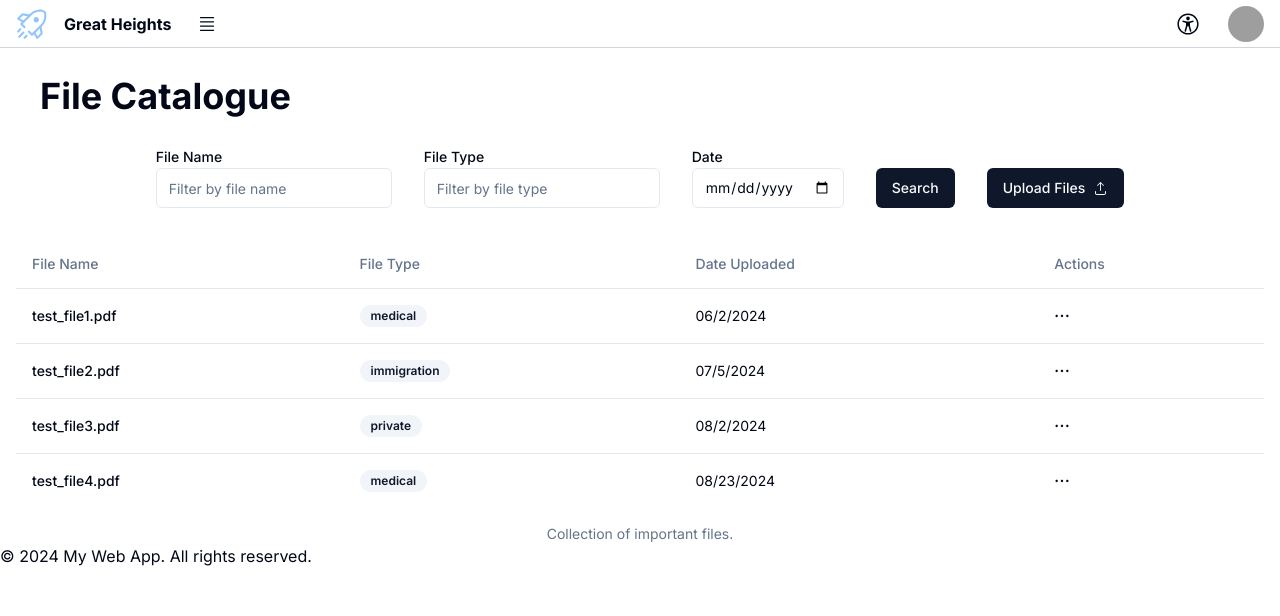
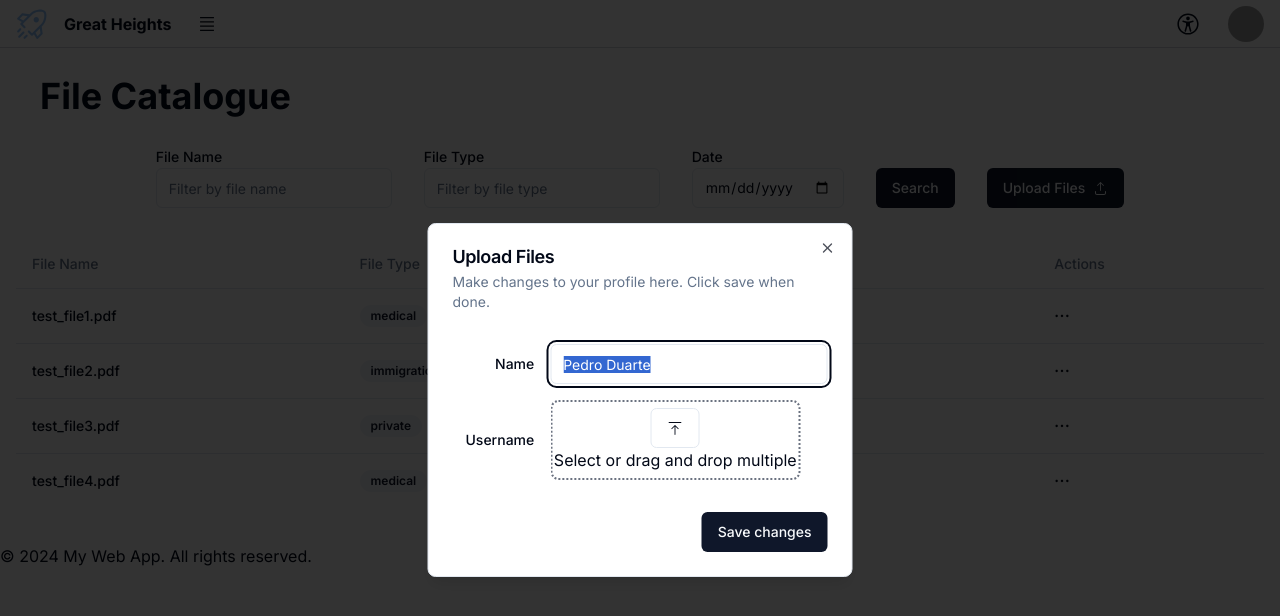
Before and after one commit to fatokik/great-heights-file-app, a Next.js app: page /file-catalogue in a window 1280 px wide. Both pictures are taken after a click on the button "Upload Files". Shown: the top 616 px of the page. Built offline with nearby package versions, Linux system fonts and the light colour scheme; grey boxes are pictures that could not be loaded.

Commit message:
created file picker and file upload view ....wip

```diff
--- a/components/FileCatalogue/FileCatalogue.tsx
+++ b/components/FileCatalogue/FileCatalogue.tsx
@@ -1,4 +1,6 @@
-import { FC } from "react";
+"use client";
+
+import { useState } from "react";
 import {
   Table,
   TableBody,
@@ -15,9 +17,12 @@
 import { Button } from "../ui/button";
 import { Badge } from "../ui/badge";
 
+import { FileUploadView } from "./FileUploadView";
+
 import { DotsHorizontalIcon, UploadIcon } from "@radix-ui/react-icons";
 
-export const FileCatalogue: FC = () => {
+export const FileCatalogue: React.FC = () => {
+  const [isFileDialogOpen, setIsFileDialogOpen] = useState(false);
   const dummyfileData = [
     {
       id: 1,
@@ -47,6 +52,10 @@
 
   return (
     <Page title="File Catalogue">
+      <FileUploadView
+        isOpen={isFileDialogOpen}
+        onClose={() => setIsFileDialogOpen(!isFileDialogOpen)}
+      />
       <div className="flex flex-row justify-center gap-x-8 pb-8">
         <div>
           <Label htmlFor="fileName">File Name</Label>
@@ -66,7 +75,7 @@
         </div>
 
         <div className="flex items-end ">
-          <Button>
+          <Button onClick={() => setIsFileDialogOpen(!isFileDialogOpen)}>
             Upload Files
             <UploadIcon className="ml-2" />
           </Button>
--- /dev/null
+++ b/components/FileCatalogue/FileUploadView.tsx
@@ -0,0 +1,56 @@
+import { FilePicker } from "../FilePicker";
+
+import { Button } from "@/components/ui/button";
+import {
+  Dialog,
+  DialogContent,
+  DialogDescription,
+  DialogFooter,
+  DialogHeader,
+  DialogTitle,
+} from "@/components/ui/dialog";
+import { Input } from "@/components/ui/input";
+import { Label } from "@/components/ui/label";
+
+type FileUploadViewProps = {
+  isOpen: boolean;
+  onClose: () => void;
+};
+
+export const FileUploadView: React.FC<FileUploadViewProps> = ({
+  isOpen,
+  onClose,
+}) => {
+  return (
+    <Dialog open={isOpen} onOpenChange={onClose}>
+      <DialogContent className="sm:max-w-[425px]">
+        <DialogHeader>
+          <DialogTitle>Upload Files</DialogTitle>
+          <DialogDescription>
+            Make changes to your profile here. Click save when done.
+          </DialogDescription>
+        </DialogHeader>
+        <div className="grid gap-4 py-4">
+          <div className="grid grid-cols-4 items-center gap-4">
+            <Label htmlFor="name" className="text-right">
+              Name
+            </Label>
+            <Input id="name" value="Pedro Duarte" className="col-span-3" />
+          </div>
+          <div className="grid grid-cols-4 items-center gap-4">
+            <Label htmlFor="username" className="text-right">
+              Username
+            </Label>
+            <FilePicker onChange={() => {}} />
+          </div>
+        </div>
+        <DialogFooter>
+          <Button type="submit" onClick={onClose}>
+            Save changes
+          </Button>
+        </DialogFooter>
+      </DialogContent>
+    </Dialog>
+  );
+};
+export default FileUploadView;
--- /dev/null
+++ b/components/FilePicker.tsx
@@ -0,0 +1,66 @@
+"use client";
+
+import { useState } from "react";
+
+import { Button } from "@/components/ui/button";
+import { cn } from "@/lib/utils";
+import { PinTopIcon } from "@radix-ui/react-icons";
+
+interface FilePickerProps {
+  onChange: (e: FileList | null) => void;
+}
+
+export const FilePicker: React.FC<FilePickerProps> = (
+  props: FilePickerProps
+) => {
+  const [hover, setHover] = useState(false);
+  const [fileText, setFileText] = useState("Select or drag and drop multiple ");
+
+  const handleFileChange = (event: React.ChangeEvent<HTMLInputElement>) => {
+    const currFiles = event.target.files ? event.target.files : null;
+
+    if (currFiles) {
+      props.onChange(currFiles);
+      currFiles.length === 1
+        ? setFileText(`${currFiles.length} file selected`)
+        : setFileText(`${currFiles.length} files selected`);
+    }
+  };
+
+  const handleOnMouseEnter = () => {
+    setHover(true);
+  };
+  const handleOnMouseLeave = () => {
+    setHover(false);
+  };
+
+  return (
+    <div
+      className={cn(
+        "flex items-center justify-center border-2 border-dotted border-gray-500 rounded-lg",
+        "min-h-[10vh] w-[250px]",
+        hover && "bg-blue-50"
+      )}
+      onMouseEnter={handleOnMouseEnter}
+      onMouseLeave={handleOnMouseLeave}
+    >
+      <div className="flex flex-col items-center">
+        <Button
+          //   as="label"
+          variant={hover ? "default" : "outline"}
+          className="flex flex-col items-center"
+        >
+          <input
+            multiple
+            type="file"
+            onChange={handleFileChange}
+            className="hidden"
+          />
+          <PinTopIcon />
+        </Button>
+        <p>{fileText}</p>
+      </div>
+    </div>
+  );
+};
+export default FilePicker;
--- /dev/null
+++ b/components/ui/dialog.tsx
@@ -0,0 +1,122 @@
+"use client"
+
+import * as React from "react"
+import * as DialogPrimitive from "@radix-ui/react-dialog"
+import { X } from "lucide-react"
+
+import { cn } from "@/lib/utils"
+
+const Dialog = DialogPrimitive.Root
+
+const DialogTrigger = DialogPrimitive.Trigger
+
+const DialogPortal = DialogPrimitive.Portal
+
+const DialogClose = DialogPrimitive.Close
+
+const DialogOverlay = React.forwardRef<
+  React.ElementRef<typeof DialogPrimitive.Overlay>,
+  React.ComponentPropsWithoutRef<typeof DialogPrimitive.Overlay>
+>(({ className, ...props }, ref) => (
+  <DialogPrimitive.Overlay
+    ref={ref}
+    className={cn(
+      "fixed inset-0 z-50 bg-black/80  data-[state=open]:animate-in data-[state=closed]:animate-out data-[state=closed]:fade-out-0 data-[state=open]:fade-in-0",
+      className
+    )}
+    {...props}
+  />
+))
+DialogOverlay.displayName = DialogPrimitive.Overlay.displayName
+
+const DialogContent = React.forwardRef<
+  React.ElementRef<typeof DialogPrimitive.Content>,
+  React.ComponentPropsWithoutRef<typeof DialogPrimitive.Content>
+>(({ className, children, ...props }, ref) => (
+  <DialogPortal>
+    <DialogOverlay />
+    <DialogPrimitive.Content
+      ref={ref}
+      className={cn(
+        "fixed left-[50%] top-[50%] z-50 grid w-full max-w-lg translate-x-[-50%] translate-y-[-50%] gap-4 border bg-background p-6 shadow-lg duration-200 data-[state=open]:animate-in data-[state=closed]:animate-out data-[state=closed]:fade-out-0 data-[state=open]:fade-in-0 data-[state=closed]:zoom-out-95 data-[state=open]:zoom-in-95 data-[state=closed]:slide-out-to-left-1/2 data-[state=closed]:slide-out-to-top-[48%] data-[state=open]:slide-in-from-left-1/2 data-[state=open]:slide-in-from-top-[48%] sm:rounded-lg",
+        className
+      )}
+      {...props}
+    >
+      {children}
+      <DialogPrimitive.Close className="absolute right-4 top-4 rounded-sm opacity-70 ring-offset-background transition-opacity hover:opacity-100 focus:outline-none focus:ring-2 focus:ring-ring focus:ring-offset-2 disabled:pointer-events-none data-[state=open]:bg-accent data-[state=open]:text-muted-foreground">
+        <X className="h-4 w-4" />
+        <span className="sr-only">Close</span>
+      </DialogPrimitive.Close>
+    </DialogPrimitive.Content>
+  </DialogPortal>
+))
+DialogContent.displayName = DialogPrimitive.Content.displayName
+
+const DialogHeader = ({
+  className,
+  ...props
+}: React.HTMLAttributes<HTMLDivElement>) => (
+  <div
+    className={cn(
+      "flex flex-col space-y-1.5 text-center sm:text-left",
+      className
+    )}
+    {...props}
+  />
+)
+DialogHeader.displayName = "DialogHeader"
+
+const DialogFooter = ({
+  className,
+  ...props
+}: React.HTMLAttributes<HTMLDivElement>) => (
+  <div
+    className={cn(
+      "flex flex-col-reverse sm:flex-row sm:justify-end sm:space-x-2",
+      className
+    )}
+    {...props}
+  />
+)
+DialogFooter.displayName = "DialogFooter"
+
+const DialogTitle = React.forwardRef<
+  React.ElementRef<typeof DialogPrimitive.Title>,
+  React.ComponentPropsWithoutRef<typeof DialogPrimitive.Title>
+>(({ className, ...props }, ref) => (
+  <DialogPrimitive.Title
+    ref={ref}
+    className={cn(
+      "text-lg font-semibold leading-none tracking-tight",
+      className
+    )}
+    {...props}
+  />
+))
+DialogTitle.displayName = DialogPrimitive.Title.displayName
+
+const DialogDescription = React.forwardRef<
+  React.ElementRef<typeof DialogPrimitive.Description>,
+  React.ComponentPropsWithoutRef<typeof DialogPrimitive.Description>
+>(({ className, ...props }, ref) => (
+  <DialogPrimitive.Description
+    ref={ref}
+    className={cn("text-sm text-muted-foreground", className)}
+    {...props}
+  />
+))
+DialogDescription.displayName = DialogPrimitive.Description.displayName
+
+export {
+  Dialog,
+  DialogPortal,
+  DialogOverlay,
+  DialogClose,
+  DialogTrigger,
+  DialogContent,
+  DialogHeader,
+  DialogFooter,
+  DialogTitle,
+  DialogDescription,
+}
--- a/package.json
+++ b/package.json
@@ -10,6 +10,7 @@
   },
   "dependencies": {
     "@radix-ui/react-avatar": "^1.1.0",
+    "@radix-ui/react-dialog": "^1.1.1",
     "@radix-ui/react-dropdown-menu": "^2.1.1",
     "@radix-ui/react-icons": "^1.3.0",
     "@radix-ui/react-label": "^2.1.0",
```
Also changed, not shown: 1 other file (tests, documents, lock files or other folders).
